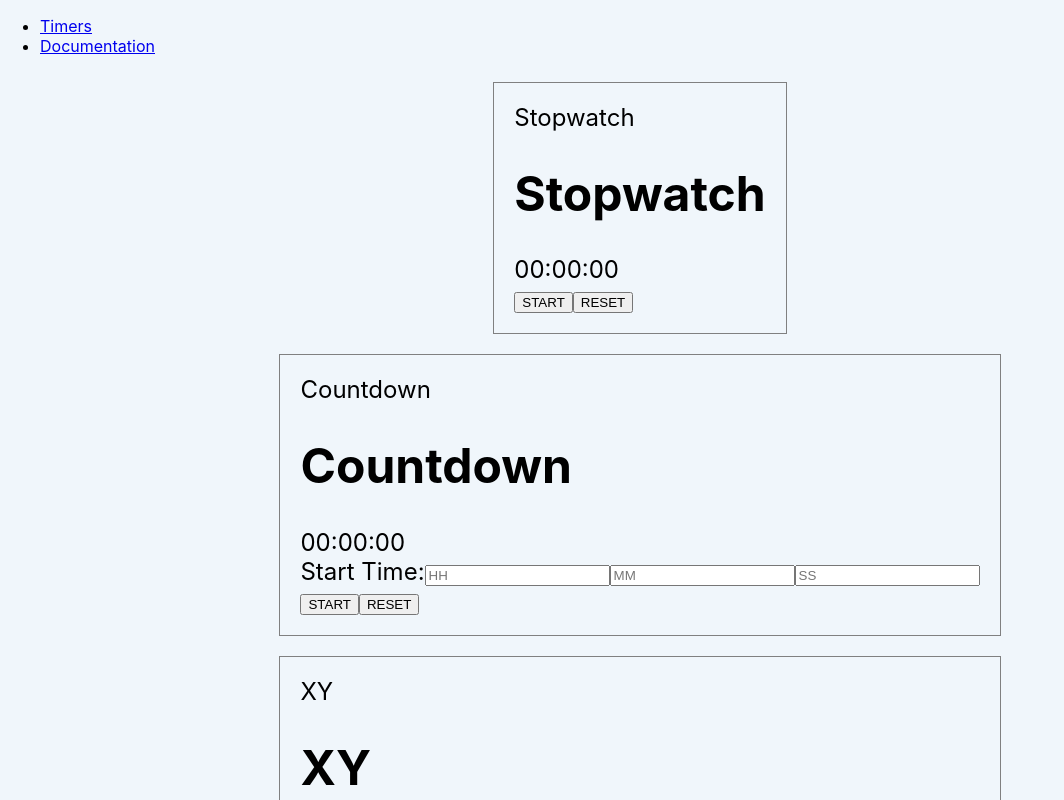
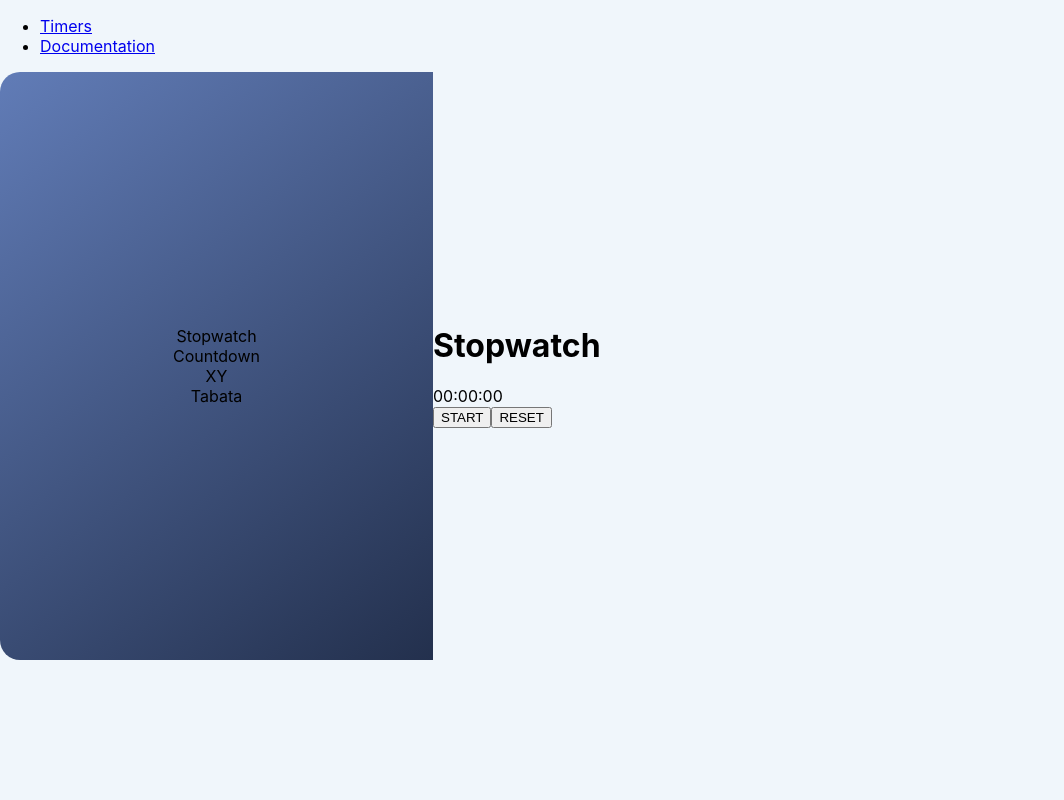
Before and after one commit to prof-tejera/assignment-1-Bianca-Morris, a React (Create React App) app: page / in a window 1280 px wide. Shown: the whole page, without its empty margins (0-1064 px from the left). Built offline with nearby package versions, Linux system fonts and the light colour scheme.

Commit message:
allow switching between timers; layout fixes

```diff
--- a/src/views/TimersView.js
+++ b/src/views/TimersView.js
@@ -1,4 +1,4 @@
-import React from "react";
+import React, { useState } from "react";
 import styled from "styled-components";
 
 import Stopwatch from "../components/timers/Stopwatch";
@@ -8,8 +8,20 @@ import Tabata from "../components/timers/Tabata";
 
 const Timers = styled.div`
   display: flex;
+  flex-direction: row;
+  align-items: center;
+`;
+
+const TimerSelector = styled.div`
+  display: flex;
   flex-direction: column;
   align-items: center;
+  width: 433px;
+  height: 588px;
+  justify-content: center;
+  background: linear-gradient(143deg, #617cb7 0%, rgb(35, 48, 77) 100%);
+  overflow: visible;
+  border-radius: 20px 0 0 20px;
 `;
 
 const Timer = styled.div`
@@ -29,14 +41,16 @@ function App() {
     { title: "Tabata", C: <Tabata /> },
   ];
 
+  const [ timerIdx, setTimerIdx ] = React.useState(0);
+
   return (
     <Timers>
-      {timers.map((timer) => (
-        <Timer>
-          <TimerTitle>{timer.title}</TimerTitle>
-          {timer.C}
-        </Timer>
+      <TimerSelector >
+      {timers.map((timer, idx) => (
+        <TimerTitle key={timer.title} onClick={() => setTimerIdx(idx)}>{timer.title}</TimerTitle>
       ))}
+      </TimerSelector>
+      {timers[timerIdx].C}
     </Timers>
   );
 }
```
